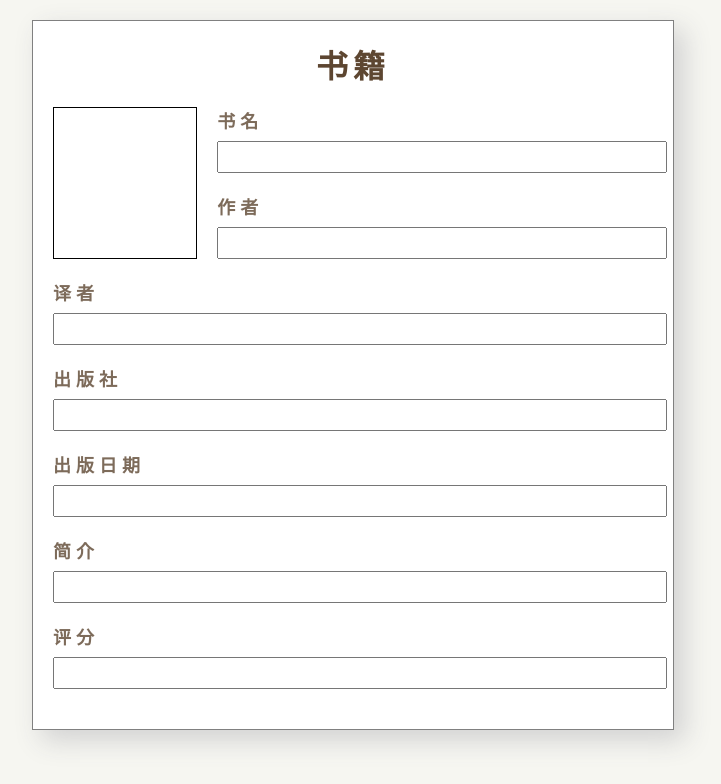
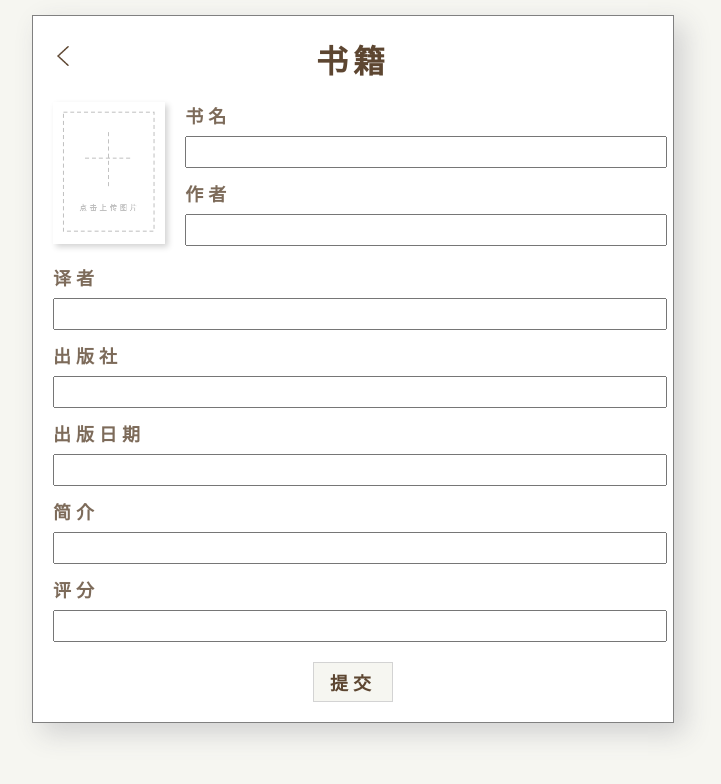
Before and after one commit to Forwhfang/SpringCloudHomework, a Vue app in the folder Vue/: page /modification in a window 1280 px wide. Shown: the top 784 px of the page, without its empty margins (287-1008 px from the left). Built offline with nearby package versions, Linux system fonts and the light colour scheme.

Commit message:
style: adjust the style of modification page

```diff
--- a/Vue/src/views/Modification.vue
+++ b/Vue/src/views/Modification.vue
@@ -2,9 +2,10 @@
     <div class="bg">
         <div class="form">
             <div class="form-head">{{title}}</div>
-
+            <img :src="require('../assets/modification/cancel.png')" @click="cancel" class="cancel">
             <div class="mandatory">
-            <div class="poster"></div>
+                <img class="poster" :src="imgUrl" @click="chooseFile">
+                <input ref="filesInput" @change="uploadFile" type="file" accept="image/png, image/jpeg" style="display: none;" />
                 <div class="text">
                     <div class="form-item">
                         <label class="item-label" for="name">书名</label>
@@ -16,7 +17,6 @@
                     </div>
                 </div>
             </div>
-
             <div class="optional">
                 <div class="form-item">
                     <label class="item-label" for="translator">译者</label>
@@ -39,6 +39,9 @@
                     <input class="item-input" id="star" v-model="star" />
                 </div>
             </div>
+            <div class="submit-field">
+                <button class="submit">提交</button>
+            </div>
         </div>
     </div>
 </template>
@@ -52,11 +55,38 @@ export default {
     data() {
         return {
             title: '书籍',
+            imgUrl: require('../assets/modification/defaultImage.png'),
+            name: '',
+            author: '',
+            translator: '',
+            press: '',
+            pubdate: '',
+            quote: '',
+            star: '',
         }
     },
+    methods: {
+        chooseFile: function() {
+            this.$refs.filesInput.click()
+        },
+        uploadFile: function(e) {
+            let file = e.target.files[0]
+            let reader = new FileReader()
+            reader.onloadend = () => { this.imgUrl = reader.result }
+            reader.readAsDataURL(file)
+        },
+    },
     watch: {
-        book(v) {
-            if (v) this.title = "修改"
+        book(val) {
+            this.title = val ? '修改书籍' : '增加书籍'
+            this.imgUrl = val.imgUrl
+            this.name = val.name
+            this.author = val.author
+            this.translator = val.translator
+            this.press = val.press
+            this.pubdate = val.pubdate
+            this.quote = val.quote
+            this.star = val.star
         }
     }
 };
@@ -71,9 +101,20 @@ export default {
     height: 100%;
     background-color: #f6f6f1;
 }
+.cancel {
+    width: 20px;
+    height: 20px;
+    position: absolute;
+    top: 30px;
+    left: 20px;
+}
+.cancel:hover {
+    cursor: pointer;
+}
 .form {
-    margin: 20px auto;
+    margin: 15px auto;
     padding: 20px;
+    position: relative;
 
     border: 1px solid gray;
     box-shadow: 10px 10px 25px 1px lightgray;
@@ -90,7 +131,7 @@ export default {
     color: rgb(93, 70, 49);
 }
 .form-item {
-    margin-bottom: 20px;
+    margin-bottom: 12px;
     display: flex;
     flex-direction: column;
     align-items: flex-start;
@@ -115,14 +156,39 @@ export default {
 }
 .poster {
     width: 20px;
-    height: 150px;
+    height: 142px;
     margin-right: 20px;
     margin-bottom: 20px;
     flex-grow: 1;
-
-    border: 1px solid black;
+    box-shadow: 3px 3px 6px lightgray;
+}
+.poster:hover {
+    cursor: pointer;
+    box-shadow: 3px 3px 10px lightgray;
 }
 .text {
-    flex-grow: 2;
+    flex-grow: 3;
+}
+.submit-field {
+    display: flex;
+    flex-direction: row;
+    justify-content: center;
+    align-items: center;
+    margin-top: 20px;
+}
+.submit {
+    width: 80px;
+    height: 40px;
+    border: 0.2px solid lightgray;
+    background-color: #f6f6f1;
+
+    font-size: large;
+    font-weight: bolder;
+    letter-spacing: 5px;
+    color: rgb(93, 70, 49);
+}
+.submit:hover {
+    cursor: pointer;
+    background-color: rgba(246, 246, 241, 0.6);
 }
 </style>
```
Also changed, not shown: Vue/src/assets/modification/cancel.png (added), Vue/src/assets/modification/defaultImage.png (added). Lines whose indentation alone changed are shown as unchanged.
